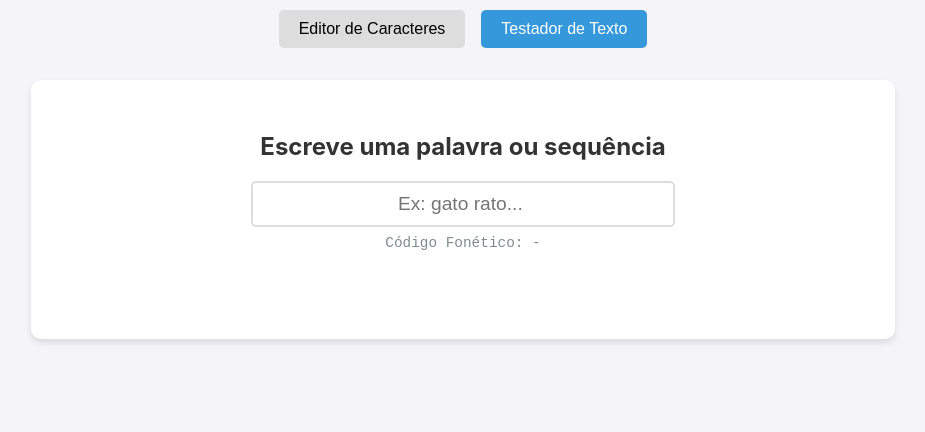
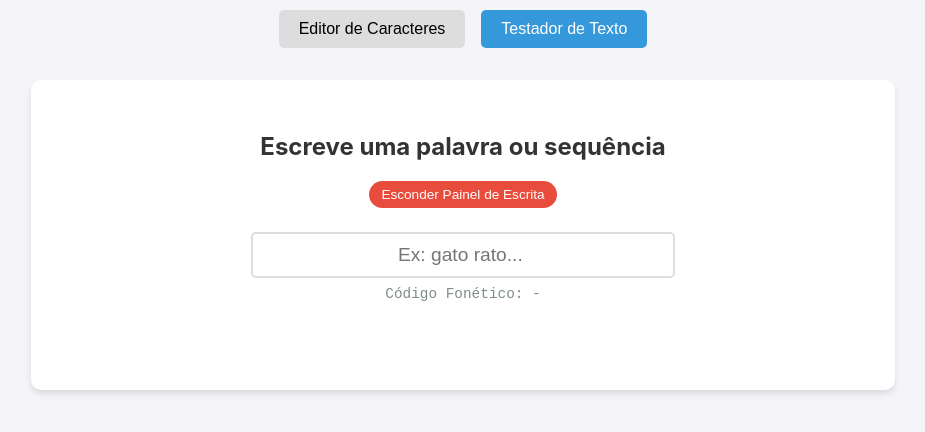
Before and after one commit to alienmindarts/MINIMAL-PHONETICS, a plain HTML site: page index.html in a window 1280 px wide. Both pictures are taken after a click on the button "Testador de Texto". Shown: the part 114-546 px from the top of the page, without its empty margins (177-1102 px from the left). Drawn offline with Linux system fonts and the light colour scheme.

Commit message:
Update index.html

```diff
--- a/index.html
+++ b/index.html
@@ -133,6 +133,23 @@
             cursor: pointer;
         }
 
+        /* Botão do Modo de Visualização */
+        .toggle-btn {
+            background: #e74c3c;
+            color: white;
+            border: none;
+            padding: 6px 12px;
+            border-radius: 20px;
+            font-size: 0.85rem;
+            cursor: pointer;
+            margin-bottom: 1.5rem;
+            transition: background 0.3s;
+        }
+
+        .toggle-btn.view-mode {
+            background: #2ecc71;
+        }
+
         .input-group {
             display: flex;
             flex-direction: column;
@@ -195,6 +212,9 @@
     <div id="tester" class="tab-content">
         <div class="input-group">
             <h2>Escreve uma palavra ou sequência</h2>
+
+            <button id="visibility-toggle" class="toggle-btn" onclick="toggleInputVisibility()">Esconder Painel de Escrita</button>
+
             <input type="text" id="text-input" placeholder="Ex: gato rato... " oninput="renderText()">
             <div id="debug-output" class="debug-info">Código Fonético: -</div>
         </div>
@@ -237,23 +257,44 @@
 
         let editorState = new Array(49).fill(0);
 
+        // NOVO: Função para alternar a visibilidade do input de texto
+        function toggleInputVisibility() {
+            const btn = document.getElementById('visibility-toggle');
+            const inputField = document.getElementById('text-input');
+            const debugField = document.getElementById('debug-output');
+            const titleField = document.querySelector('#tester h2');
+
+            if (inputField.style.display !== 'none') {
+                // Modo de Visualização Puro
+                inputField.style.display = 'none';
+                debugField.style.display = 'none';
+                if(titleField) titleField.style.display = 'none';
+                btn.innerText = "Mostrar Painel de Escrita";
+                btn.classList.add('view-mode');
+            } else {
+                // Modo de Edição/Escrita
+                inputField.style.display = '';
+                debugField.style.display = '';
+                if(titleField) titleField.style.display = '';
+                btn.innerText = "Esconder Painel de Escrita";
+                btn.classList.remove('view-mode');
+            }
+        }
+
         // MOTOR DE CONVERSÃO FONÉTICA
         function converterTextoParaSistemaMajor(texto) {
             let resultado = texto.toUpperCase();
 
-            // Passo 1: Substituição de Dígrafos
             resultado = resultado.replaceAll('CH', '6');
             resultado = resultado.replaceAll('LH', '5');
             resultado = resultado.replaceAll('NH', '2');
             resultado = resultado.replaceAll('RR', '4');
 
-            // Passo 2: Regras fonéticas contextuais para C e G (antes de E, I)
             resultado = resultado.replaceAll('CE', '0E');
             resultado = resultado.replaceAll('CI', '0I');
             resultado = resultado.replaceAll('GE', '6E');
             resultado = resultado.replaceAll('GI', '6I');
 
-            // Passo 3: Substituição de Consoantes Individuais Mapeadas
             const consoantes = {
                 'S': '0', 'Z': '0',
                 'T': '1', 'D': '1',
@@ -271,9 +312,7 @@
                 resultado = resultado.replaceAll(chave, valor);
             }
 
-            // Passo 4: Limpeza (AGORA PRESERVA OS ESPAÇOS: \s)
             resultado = resultado.replace(/[^AEIO0-9\s]/g, '');
-
             return resultado;
         }
 
@@ -319,7 +358,7 @@
             return resultado;
         }
 
-        // Motor de Rendering Dinâmico com Isolamento por Espaço (ATUALIZADO)
+        // Motor de Rendering Dinâmico com Isolamento por Espaço
         function renderText() {
             const rawInput = document.getElementById('text-input').value;
             const inputFiltrado = converterTextoParaSistemaMajor(rawInput);
@@ -329,14 +368,11 @@
             const container = document.getElementById('word-container');
             container.innerHTML = '';
 
-            // Divide a string pelos espaços para processar cada palavra independentemente
             const palavras = inputFiltrado.split(/\s+/);
 
             for (let palavra of palavras) {
-                // Se a palavra estiver vazia (ex: espaço no final), ignora e não renderiza blocos vazios
                 if (!palavra) continue;
 
-                // Extrai os blocos silábicos contidos apenas nesta palavra isolada
                 const blocos = palavra.match(/[A-Z]*[0-9][A-Z]*/g) || [];
 
                 for (let bloco of blocos) {
```
Lines whose indentation alone changed are shown as unchanged.
